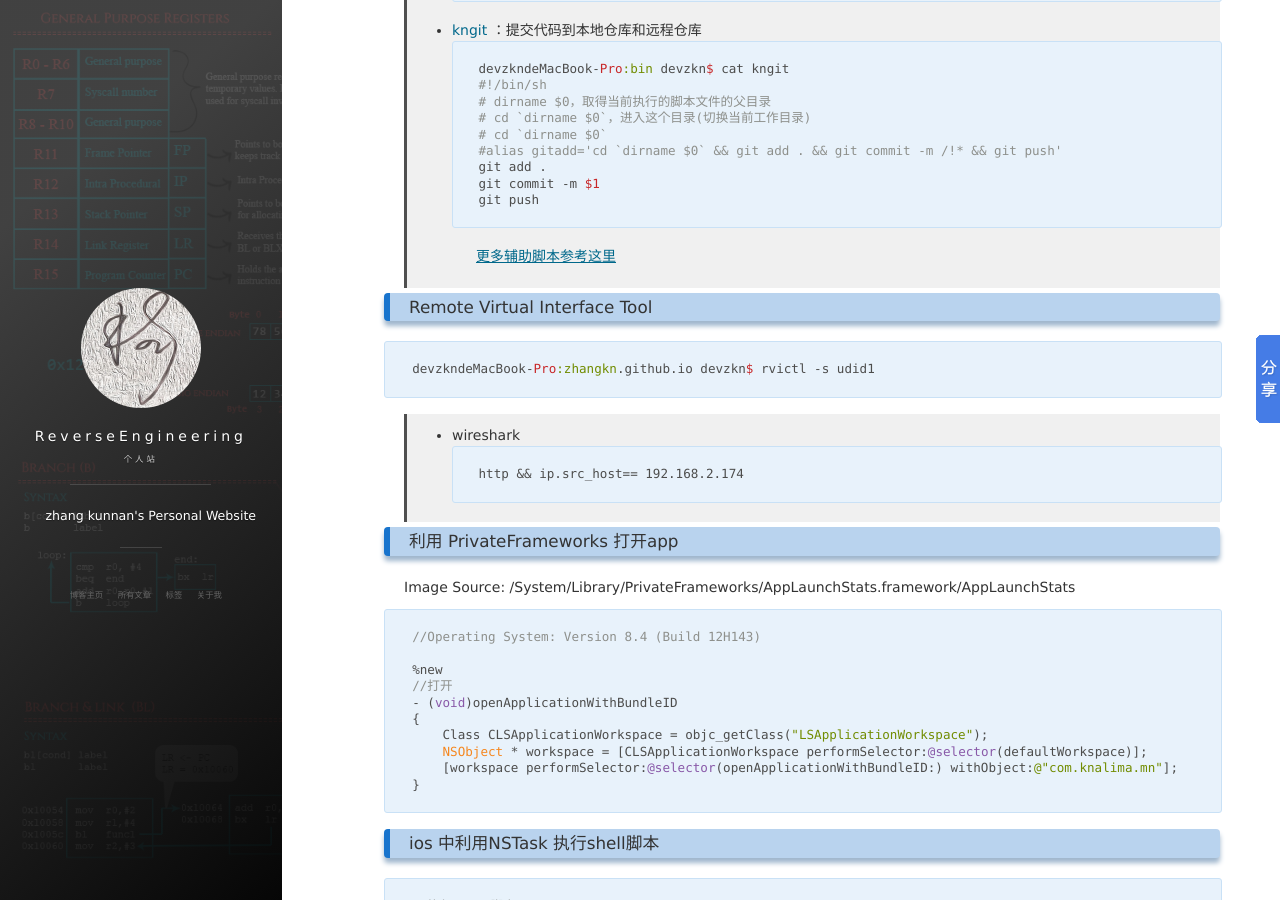
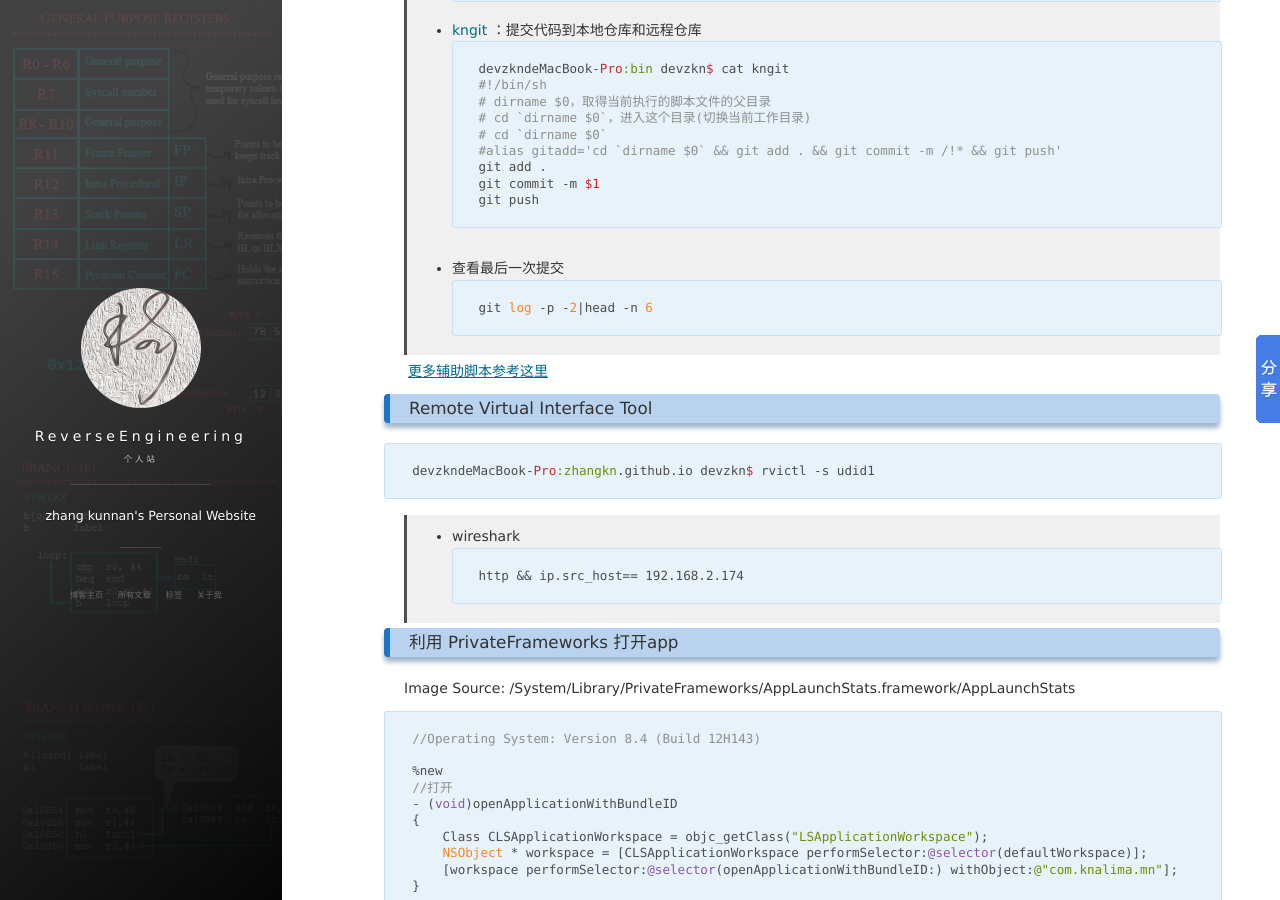
Before and after one commit to zhangkn/zhangkn.github.io, a Jekyll site: the page built from _posts/2017-12-14-usefulCommand.md, in a window 1280 px wide and 900 px high, scrolled down 3034 px. Built offline with Jekyll 4.4.1, drawn with Linux system fonts in a browser that asks for light colours; nearby versions of some CDN libraries; comment, search, counter and statistics services are not loaded.

Commit message:
查看最后一次提交

````diff
--- a/_posts/2017-12-14-usefulCommand.md
+++ b/_posts/2017-12-14-usefulCommand.md
@@ -151,6 +151,12 @@ git add .
 git commit -m $1
 git push
 ```
+
+>* 查看最后一次提交
+```
+git log -p -2|head -n 6
+```
+
 [更多辅助脚本参考这里](https://github.com/zhangkn/KNBin)
 
 
````
